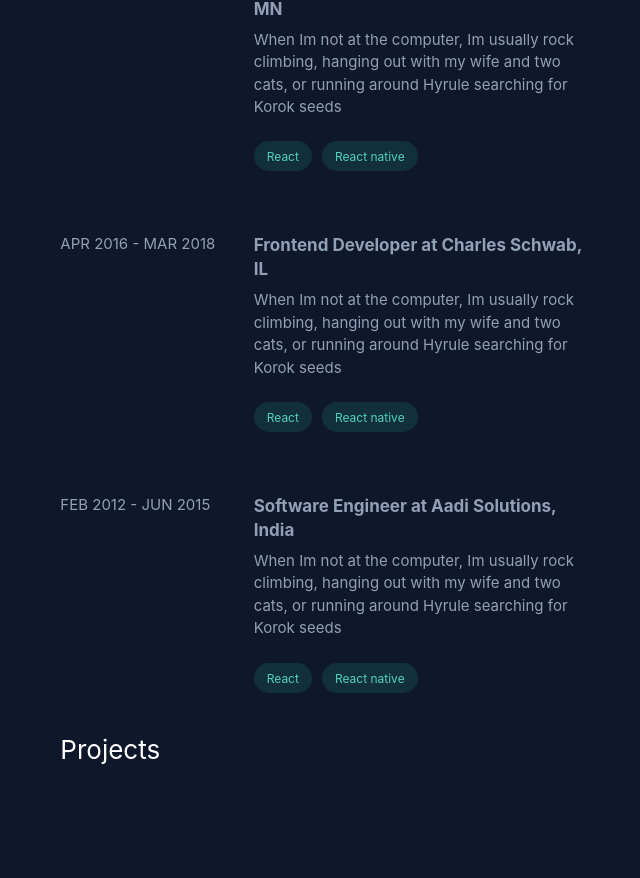
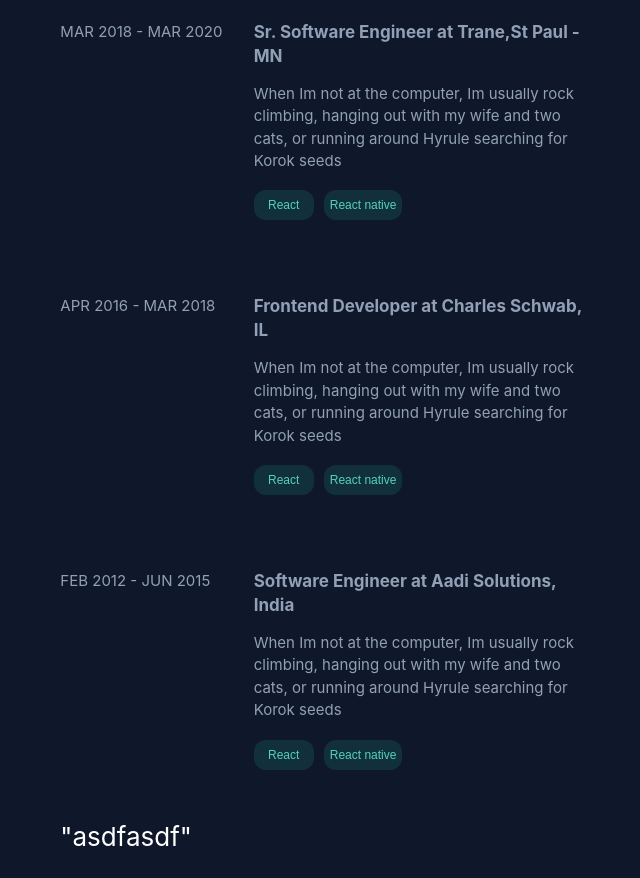
Before and after one commit to velpulapavankumarfs/velpulapavankumarfs, a React (Create React App) app: page /projects in a window 1280 px wide. Shown: the part 1216-2094 px from the top of the page, without its empty margins (531-1171 px from the left). Before the commit the page ends 2001 px from the top, so only its background shows below. Built offline with nearby package versions, Linux system fonts and the light colour scheme.

Commit message:
deploy fix

```diff
--- a/public/index.html
+++ b/public/index.html
@@ -24,7 +24,7 @@
       work correctly both with client-side routing and a non-root public URL.
       Learn how to configure a non-root public URL by running `npm run build`.
     -->
-    <title>React App</title>
+    <title>Pavan Velpula</title>
   </head>
   <body>
     <noscript>You need to enable JavaScript to run this app.</noscript>
--- a/src/App.js
+++ b/src/App.js
@@ -1,6 +1,6 @@
-import "./app.css";
 import Sidebar from "./components/Sidebar/Sidebar";
 import Content from './components/Content/Content';
+import "./app.scss";
 
 function App() {
   return (
--- a/src/components/Features/Experience/experience.scss
+++ b/src/components/Features/Experience/experience.scss
@@ -15,7 +15,6 @@
         .title {
             color: $buttonPrimaryText;
         }
-
     }
 }
 
@@ -36,7 +35,9 @@
 
 .btn {
     font-size: $fontSixeLarge;
-    border-radius: 23px;
+    border-radius: 12px;
+    border: 0;
+    min-width: 60px;
     color: $buttonPrimaryText;
     background-color: $buttonBackgroundColor;
     margin-right: 10px;
--- a/src/components/Features/Projects/Projects.js
+++ b/src/components/Features/Projects/Projects.js
@@ -4,7 +4,7 @@
 const Projects = ()=>{
     return (
         <Element name="projects"  className="projects" >
-        <p>Projects</p>
+        <p>"asdfasdf"</p>
         </Element>
     )
 }
--- a/src/index.css
+++ b/src/index.css
@@ -1,5 +1,3 @@
-@import 'bootstrap/dist/css/bootstrap.min.css';
-
 body {
   margin: 0;
   font-family: -apple-system, BlinkMacSystemFont, 'Segoe UI', 'Roboto', 'Oxygen',
```
Also changed, not shown: src/app.scss (renamed from src/App.css), src/utils/ToDo.js (renamed from src/Test.js), src/utils/template.html (renamed from template.html).
